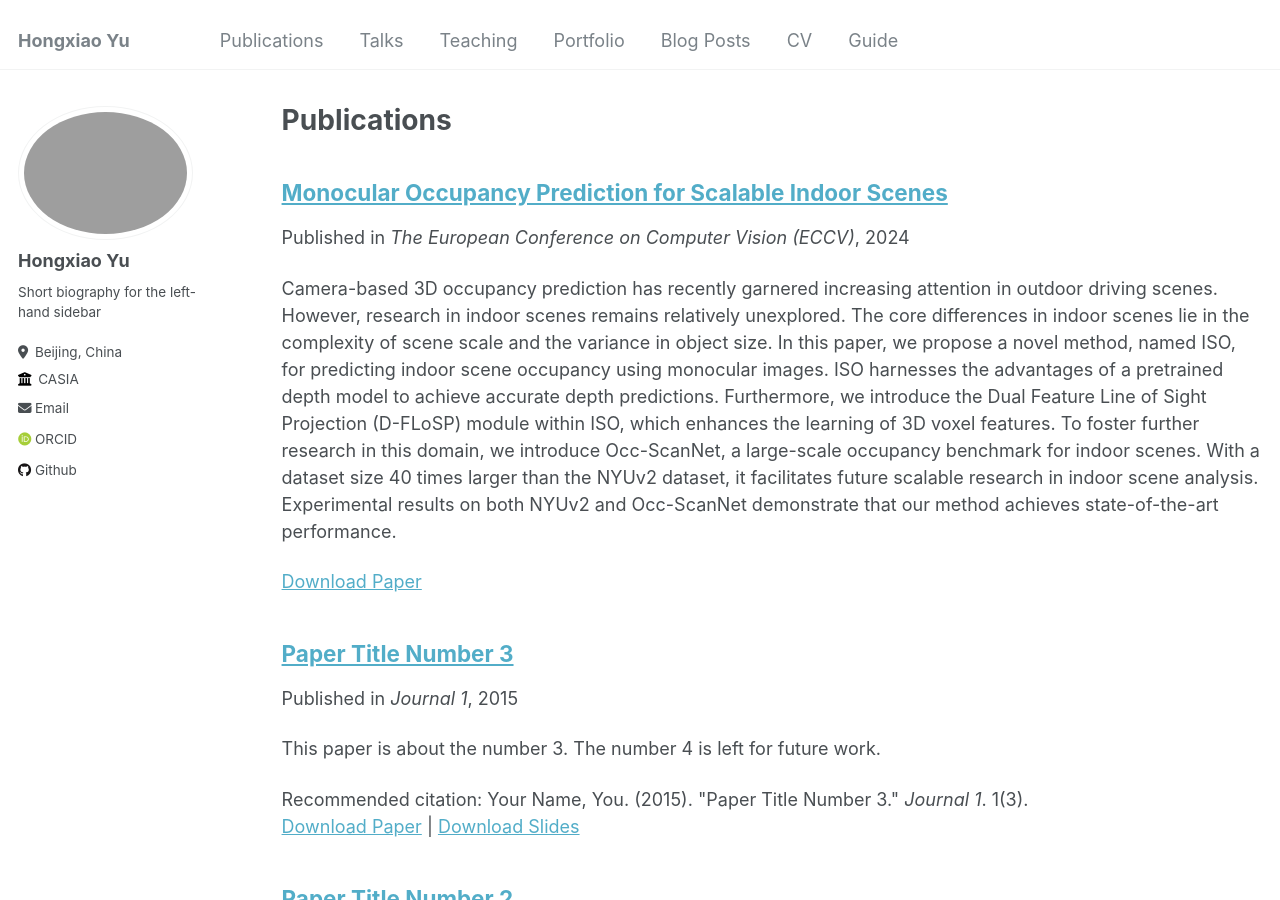
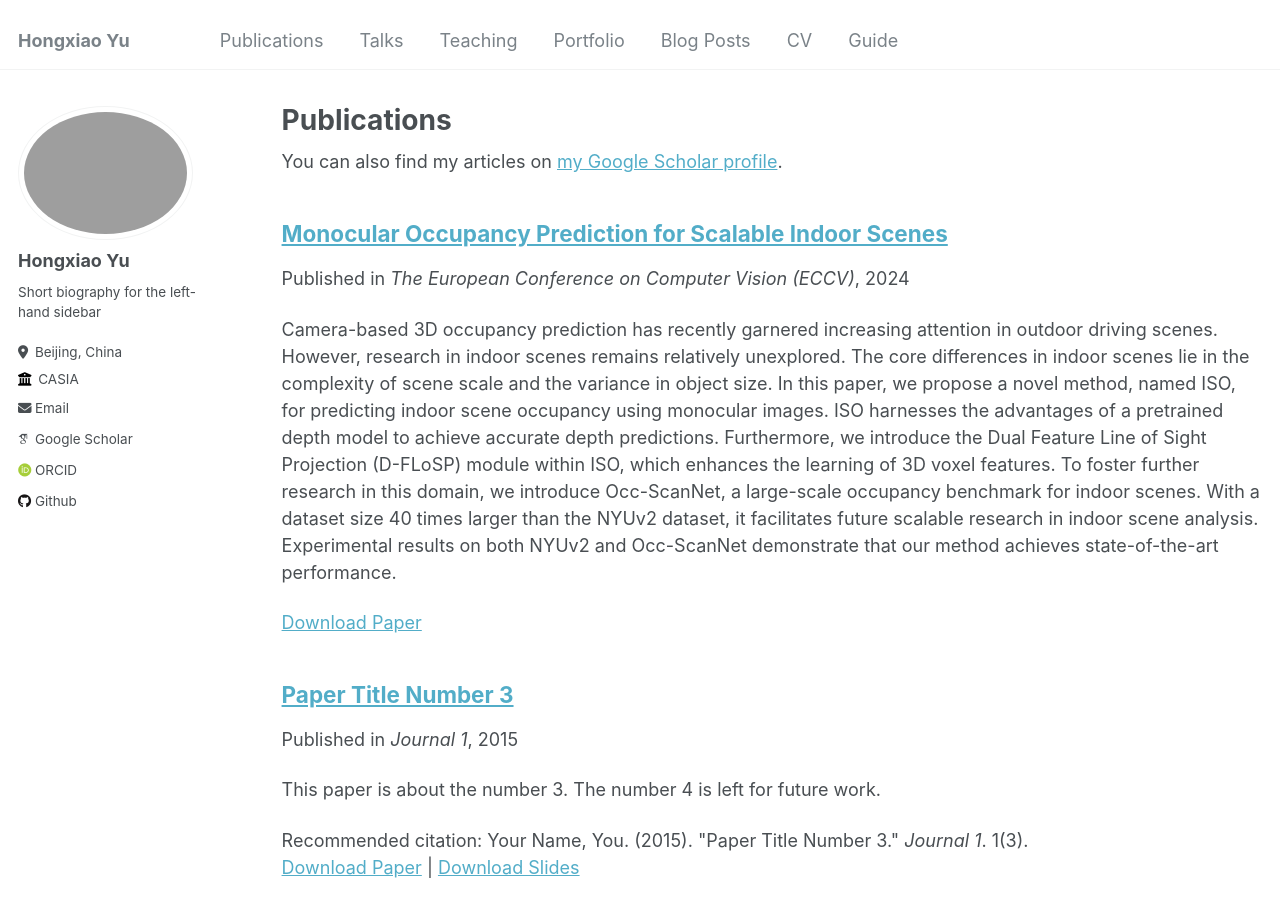
Before and after one commit to hongxiaoy/hongxiaoy.github.io, a Jekyll site: the page built from _pages/publications.md, in a window 1280 px wide and 900 px high. Built offline with Jekyll 4.4.1, drawn with Linux system fonts in a browser that asks for light colours; some web fonts are replaced; some of the changed lines change nothing that is shown.

Commit message:
Update _config.yml

```diff
--- a/_config.yml
+++ b/_config.yml
@@ -32,7 +32,7 @@
 
   # Academic websites
   arxiv            : # URL - Update with the correct link to your profile
-  googlescholar    : # "https://scholar.google.com/citations?user=PS_CX0AAAAAJ"
+  googlescholar    : "https://scholar.google.com/citations?user=YE6UTN4AAAAJ"
   impactstory      : # URL
   orcid            : "https://orcid.org/0009-0003-9249-2726"
   semantic         : # URL
```
